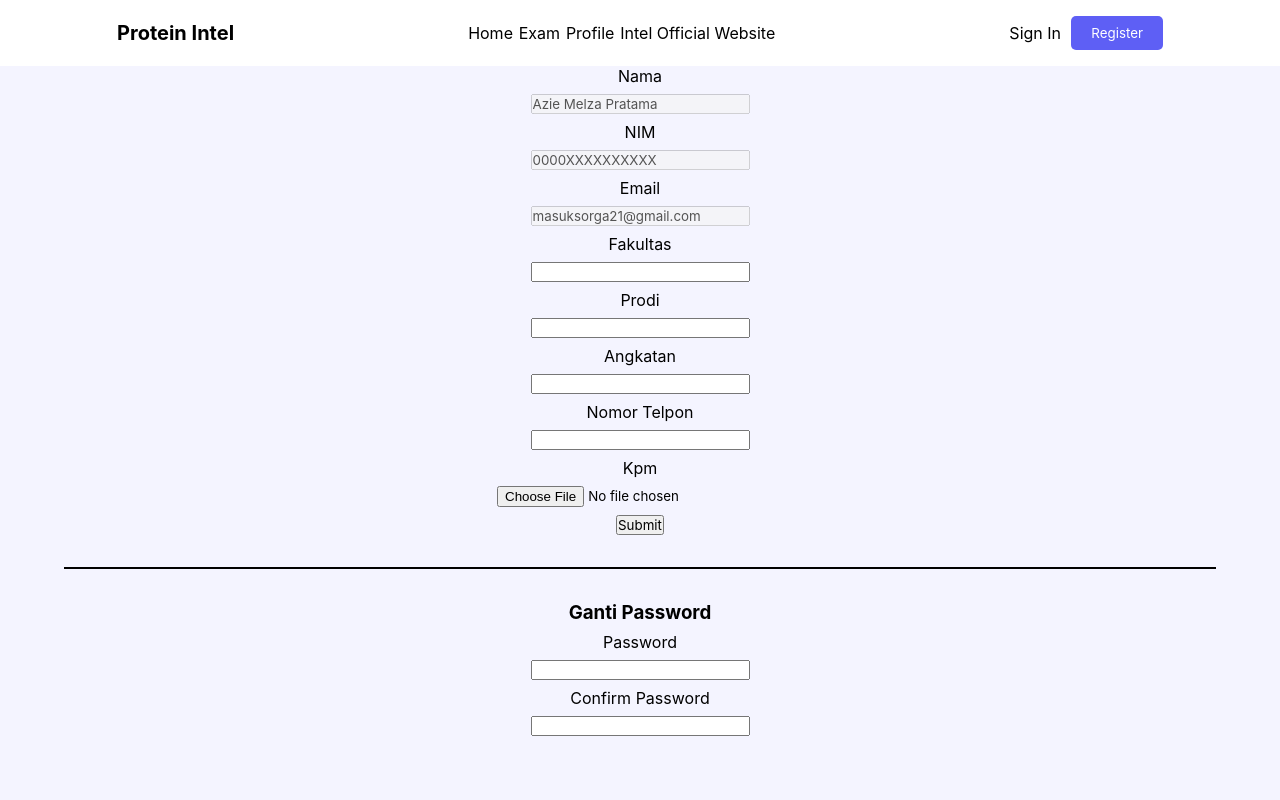
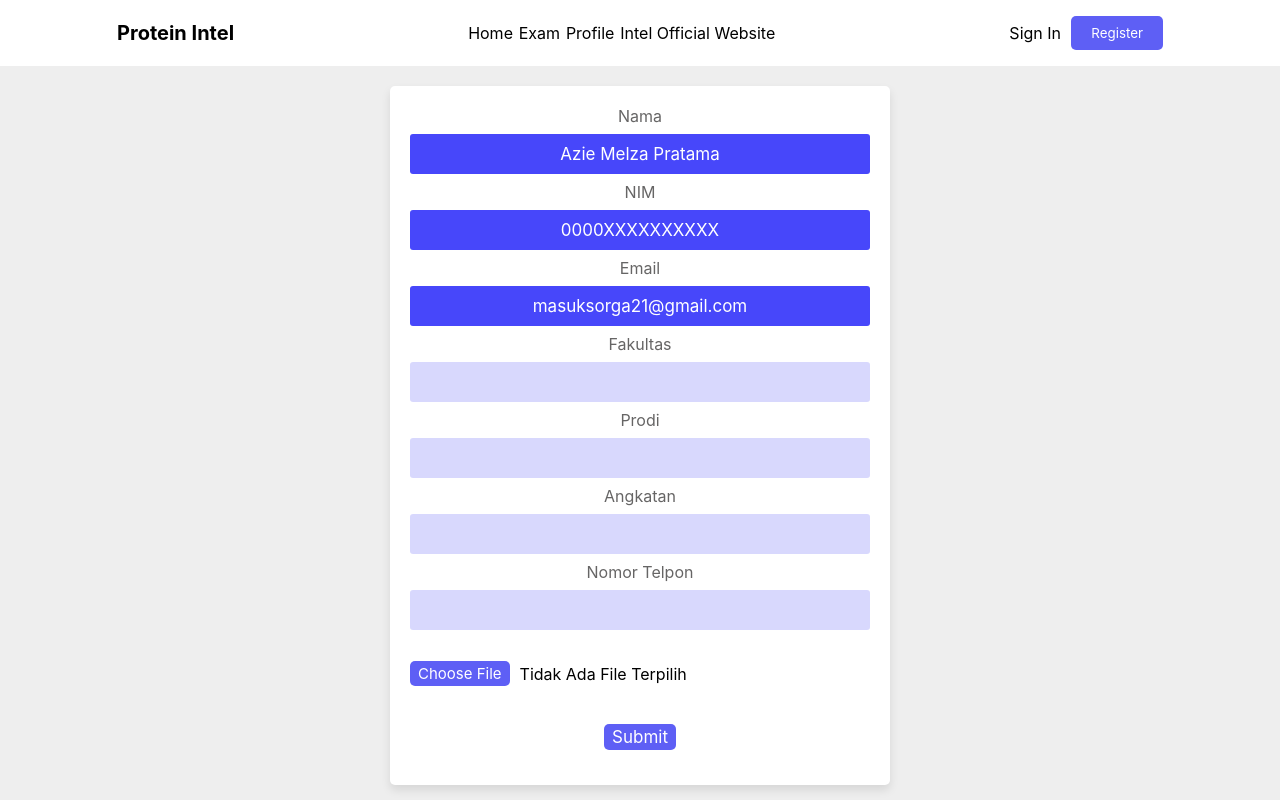
Before and after one commit to adelaidebonfamille/protein-intel, a React (Vite) app in the folder Client/: page /profile in a window 1280 px wide. Shown: the top 800 px of the page. Built offline with nearby package versions, Linux system fonts and the light colour scheme.

Commit message:
Integrating CSS

```diff
--- a/Client/src/Pages/Profile/Profile.jsx
+++ b/Client/src/Pages/Profile/Profile.jsx
@@ -4,6 +4,7 @@ import styles from "./Profile.module.css";
 
 const Profile = () => {
   const [selectedFile, setSelectedFile] = useState(null);
+  const [kpmName, setKpmName] = useState("Tidak Ada File Terpilih");
 
   const name = useRef();
   const nim = useRef();
@@ -45,11 +46,13 @@ const Profile = () => {
   };
 
   const fileChangedHandler = (event) => {
+    event.preventDefault();
     setSelectedFile(event.target.files[0]);
+    setKpmName(event.target.files[0].name);
   };
   return (
-    <div className={styles.container}>
-      <form className={styles.form} onSubmit={registerHandler}>
+    <div className={styles["form-container"]}>
+      <form onSubmit={registerHandler}>
         <label htmlFor="name">Nama</label>
         <input
           type="text"
@@ -58,6 +61,7 @@ const Profile = () => {
           disabled
           id="name"
           ref={name}
+          className={styles.disabled}
         />
 
         <label htmlFor="nim">NIM</label>
@@ -68,6 +72,7 @@ const Profile = () => {
           disabled
           id="nim"
           ref={nim}
+          className={styles.disabled}
         />
 
         <label htmlFor="email">Email</label>
@@ -77,6 +82,7 @@ const Profile = () => {
           value={"masuksorga21@gmail.com"}
           disabled
           name="email"
+          className={styles.disabled}
         />
 
         <label htmlFor="faculty">Fakultas</label>
@@ -91,21 +97,31 @@ const Profile = () => {
         <label htmlFor="phone">Nomor Telpon</label>
         <input type="text" name="phone" id="phone" ref={phone} />
 
-        <label htmlFor="kpm">Kpm</label>
-        <input
-          type="file"
-          name="kpm"
-          id="kpm"
-          accept=".pdf"
-          onChange={fileChangedHandler}
-        />
+        <div className={styles.file}>
+          <button
+            onClick={(e) => {
+              e.preventDefault();
+              document.getElementById("kpm").click();
+            }}
+          >
+            Choose File
+          </button>
+          <p>{kpmName}</p>
+          <input
+            type="file"
+            hidden
+            id="kpm"
+            name="kpm"
+            onChange={fileChangedHandler}
+          />
+        </div>
 
         <button>Submit</button>
       </form>
 
       <div className={styles.border}></div>
 
-      <form action="" className={styles.form}>
+      <form action="" className={styles.changepass}>
         <h3>Ganti Password</h3>
         <label htmlFor="password">Password</label>
         <input type="password" name="password" id="password" ref={password} />
--- a/Client/src/Pages/Profile/Profile.module.css
+++ b/Client/src/Pages/Profile/Profile.module.css
@@ -1,19 +1,105 @@
-.container {
-  margin: 0 auto;
-  width: 100%;
+.form-container {
+    min-height: 100vh;
+    display: flex;
+    align-items: center;
+    justify-content: center;
+    flex-direction: column;
+    padding: 20px;
+    padding-bottom: 60px;
+    background: #eee;
 }
 
-.form {
-  display: flex;
-  flex-direction: column;
-  align-items: center;
-  justify-content: center;
-  gap: 0.5rem;
+.form-container form {
+    padding: 20px;
+    border-radius: 5px;
+    box-shadow: 0 5px 10px rgba(0, 0, 0, 0.1);
+    background: #fff;
+    text-align: center;
+    width: 500px;
 }
 
-.border {
-  border: 1px solid black;
-  margin: 2rem auto;
-  background-color: #fff;
-  width: 90%;
+.form-container form label {
+    margin: 8px 0;
+    font-size: 16px;
+    color: rgb(102, 101, 101);
 }
+
+.file {
+    display: flex;
+    justify-content: left;
+    align-items: center;
+    margin: 8px 0;
+    border: none;
+}
+
+.form-container .file button {
+    margin-right: 10px;
+    padding: 3px 8px;
+    border-radius: 5px;
+    font-size: 15px;
+    background-color: #5e5ff5;
+    color: white;
+    cursor: pointer;
+    transition: all 0.3s ease 0s;
+}
+
+.form-container .file button:hover {
+    background-color: black;
+    color: white;
+}
+
+.form-container button {
+    margin: 15px 0;
+    padding: 3px 8px;
+    border-radius: 5px;
+    font-size: 17px;
+    background-color: #5e5ff5;
+    color: white;
+    border: none;
+    cursor: pointer;
+    transition: all 0.3s ease 0s;
+}
+
+.form-container button:hover {
+    background-color: black;
+    color: white;
+}
+
+.form-container .changepass {
+    text-align: left;
+    margin: 20px 0 10px 0;
+}
+
+.form-container .changepass input {
+    text-align: left;
+}
+
+.form-container hr {
+    margin: 30px 0;
+    color: rgb(241, 241, 241);
+    border-width: 0.05px;
+    border-style: ridge;
+}
+
+.form-container .change {
+    text-align: right;
+}
+
+.disabled {
+    background: #0505f9bb;
+    color: white;
+}
+
+.form-container form input {
+    width: 100%;
+    padding: 10px 15px;
+    font-size: 17px;
+    margin: 8px 0;
+    border-radius: 3px;
+    text-align: center;
+    border: none;
+}
+
+.form-container form input:not(.disabled) {
+    background: #5e5ef53d;
+}
```
Also changed, not shown: Client/src/Pages/Profile/style.css (deleted, +0 -87 lines), 1 other file (tests, documents, lock files or other folders).
